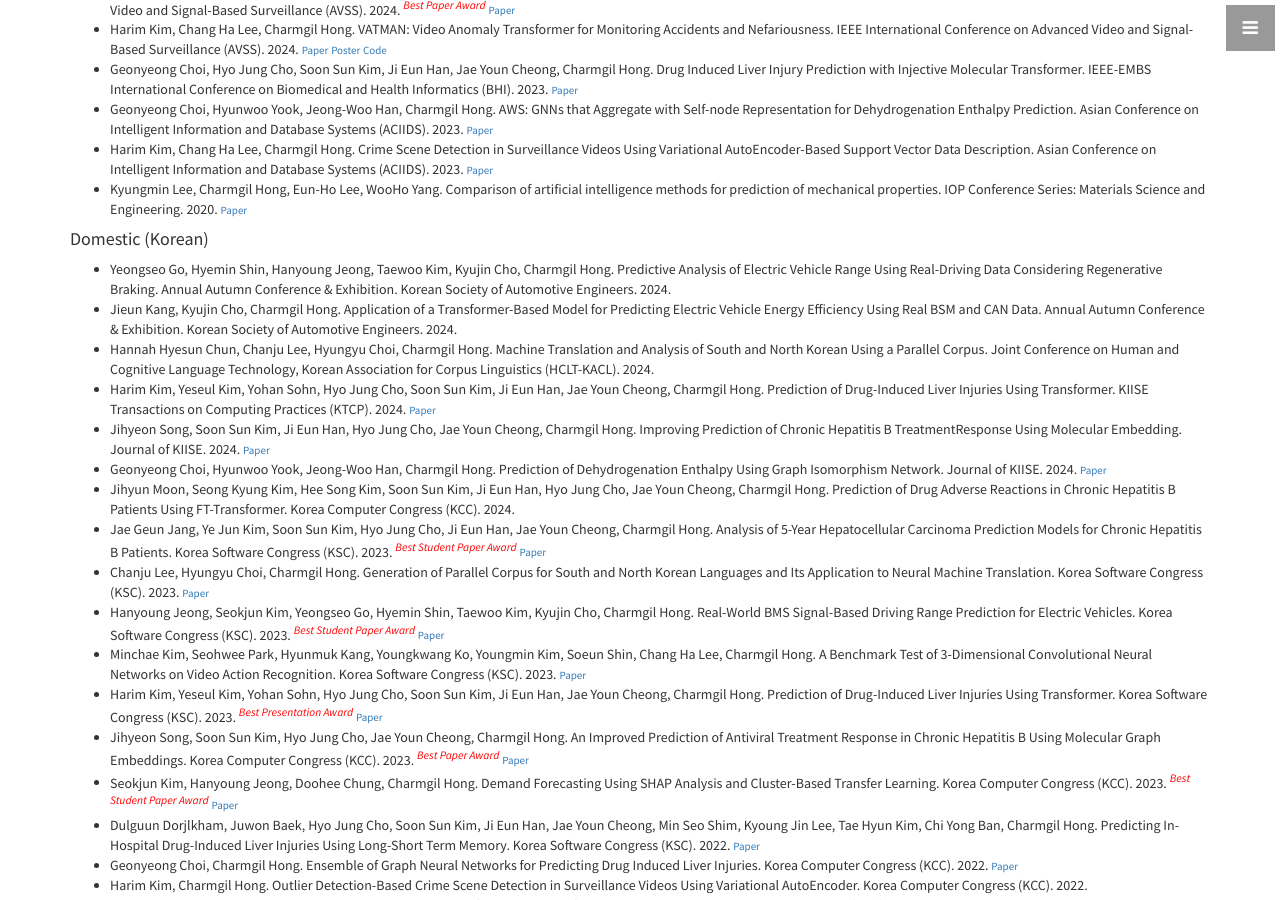
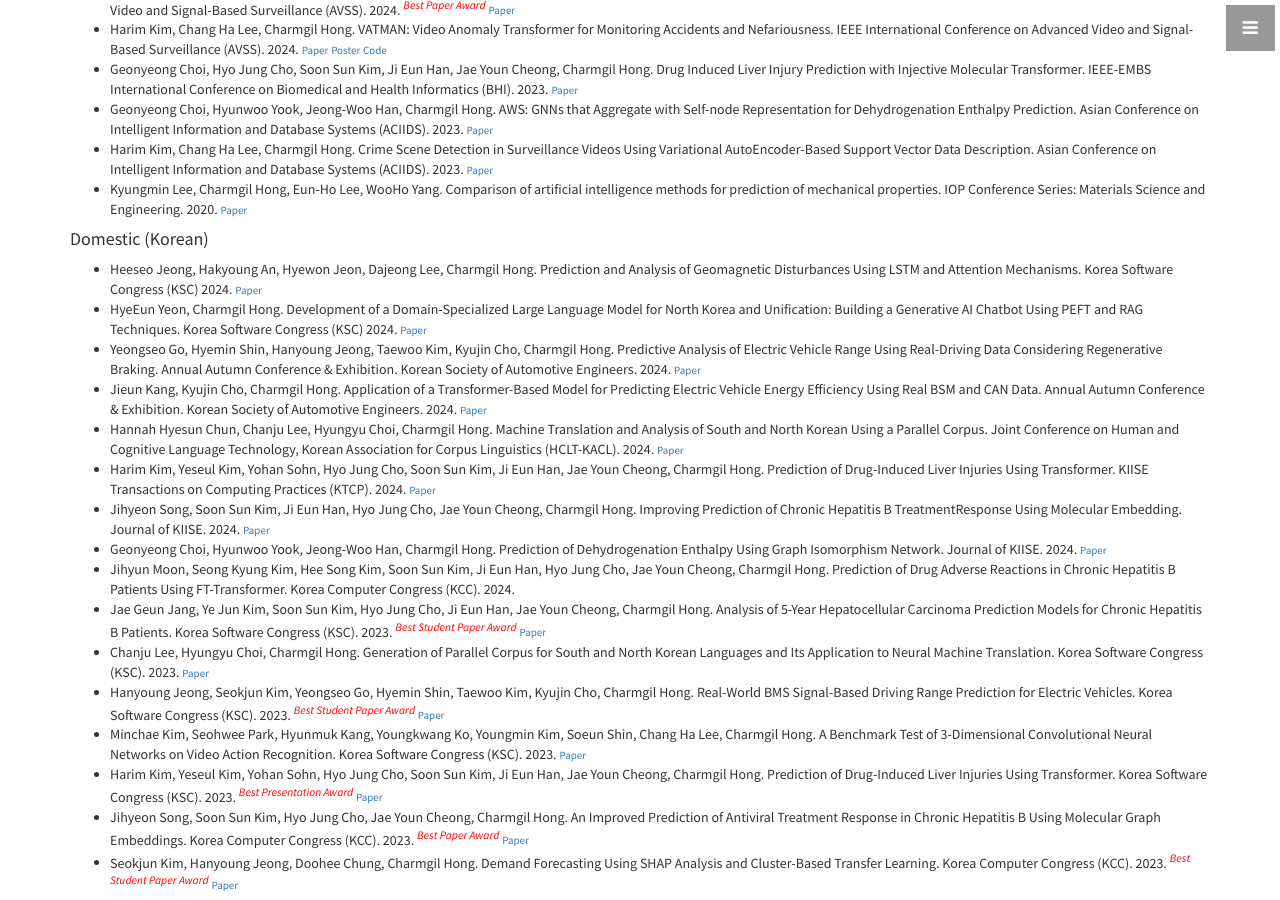
Before and after one commit to nth221/nth221.github.io, a Jekyll site: the page built from index.html, in a window 1280 px wide and 900 px high, scrolled down 3692 px. Built offline with Jekyll 4.4.1, drawn with Linux system fonts in a browser that asks for light colours.

Commit message:
modified:   _includes/portfolio.html

```diff
--- a/_includes/portfolio.html
+++ b/_includes/portfolio.html
@@ -21,9 +21,11 @@
             </ul>
             <h4>Domestic (Korean)</h4>
             <ul class="publication-list">
-              <li>Yeongseo Go, Hyemin Shin, Hanyoung Jeong, Taewoo Kim, Kyujin Cho, Charmgil Hong. Predictive Analysis of Electric Vehicle Range Using Real-Driving Data Considering Regenerative Braking. Annual Autumn Conference & Exhibition. Korean Society of Automotive Engineers. 2024.</li>
-              <li>Jieun Kang, Kyujin Cho, Charmgil Hong. Application of a Transformer-Based Model for Predicting Electric Vehicle Energy Efficiency Using Real BSM and CAN Data. Annual Autumn Conference & Exhibition. Korean Society of Automotive Engineers. 2024.</li>
-              <li>Hannah Hyesun Chun, Chanju Lee, Hyungyu Choi, Charmgil Hong. Machine Translation and Analysis of South and North Korean Using a Parallel Corpus. Joint Conference on Human and Cognitive Language Technology, Korean Association for Corpus Linguistics (HCLT-KACL). 2024.</li>
+              <li>Heeseo Jeong, Hakyoung An, Hyewon Jeon, Dajeong Lee, Charmgil Hong. Prediction and Analysis of Geomagnetic Disturbances Using LSTM and Attention Mechanisms. Korea Software Congress (KSC) 2024. <span class="res"><a href="https://www.dbpia.co.kr/journal/articleDetail?nodeId=NODE12042262" target="_blank">Paper</a></span></li>
+              <li>HyeEun Yeon, Charmgil Hong. Development of a Domain-Specialized Large Language Model for North Korea and Unification: Building a Generative AI Chatbot Using PEFT and RAG Techniques. Korea Software Congress (KSC) 2024. <span class="res"><a href="https://www.dbpia.co.kr/journal/articleDetail?nodeId=NODE12042265" target="_blank">Paper</a></span></li>
+              <li>Yeongseo Go, Hyemin Shin, Hanyoung Jeong, Taewoo Kim, Kyujin Cho, Charmgil Hong. Predictive Analysis of Electric Vehicle Range Using Real-Driving Data Considering Regenerative Braking. Annual Autumn Conference & Exhibition. Korean Society of Automotive Engineers. 2024. <span class="res"><a href="https://www.dbpia.co.kr/journal/articleDetail?nodeId=NODE12047700" target="_blank">Paper</a></span></li>
+              <li>Jieun Kang, Kyujin Cho, Charmgil Hong. Application of a Transformer-Based Model for Predicting Electric Vehicle Energy Efficiency Using Real BSM and CAN Data. Annual Autumn Conference & Exhibition. Korean Society of Automotive Engineers. 2024. <span class="res"><a href="https://www.dbpia.co.kr/journal/articleDetail?nodeId=NODE12047701" target="_blank">Paper</a></span></li>
+              <li>Hannah Hyesun Chun, Chanju Lee, Hyungyu Choi, Charmgil Hong. Machine Translation and Analysis of South and North Korean Using a Parallel Corpus. Joint Conference on Human and Cognitive Language Technology, Korean Association for Corpus Linguistics (HCLT-KACL). 2024. <span class="res"><a href="https://ocean.kisti.re.kr/IS_mvpopo213L.do?ResultTotalCNT=109&pageNo=5&pageSize=10&method=view&acnCn1=&poid=sighlt&kojic=OOGHAK&sVnc=y2024m10a&id=9&setId=&iTableId=&iDocId=&sFree=&pQuery=%28kojic%3AOOGHAK%29+AND+%28voliss_ctrl_no%3Ay2024m10a%29" target="_blank">Paper</a></span></li>
               <li>Harim Kim, Yeseul Kim, Yohan Sohn, Hyo Jung Cho, Soon Sun Kim, Ji Eun Han, Jae Youn Cheong, Charmgil Hong. Prediction of Drug-Induced Liver Injuries Using Transformer. KIISE Transactions on Computing Practices (KTCP). 2024. <span class="res"><a href="https://www.kiise.or.kr/e_journal/2024/10/KTCP/03.pdf" target="_blank">Paper</a></span></li>
               <li>Jihyeon Song, Soon Sun Kim, Ji Eun Han, Hyo Jung Cho, Jae Youn Cheong, Charmgil Hong. Improving Prediction of Chronic Hepatitis B TreatmentResponse Using Molecular Embedding. Journal of KIISE. 2024. <span class="res"><a href="https://www.kiise.or.kr/e_journal/2024/7/JOK/06.pdf" target="_blank">Paper</a></span></li>
               <li>Geonyeong Choi, Hyunwoo Yook, Jeong-Woo Han, Charmgil Hong. Prediction of Dehydrogenation Enthalpy Using Graph Isomorphism Network. Journal of KIISE. 2024. <span class="res"><a href="https://www.kiise.or.kr/e_journal/2024/5/JOK/03.pdf" target="_blank">Paper</a></span></li>
```
